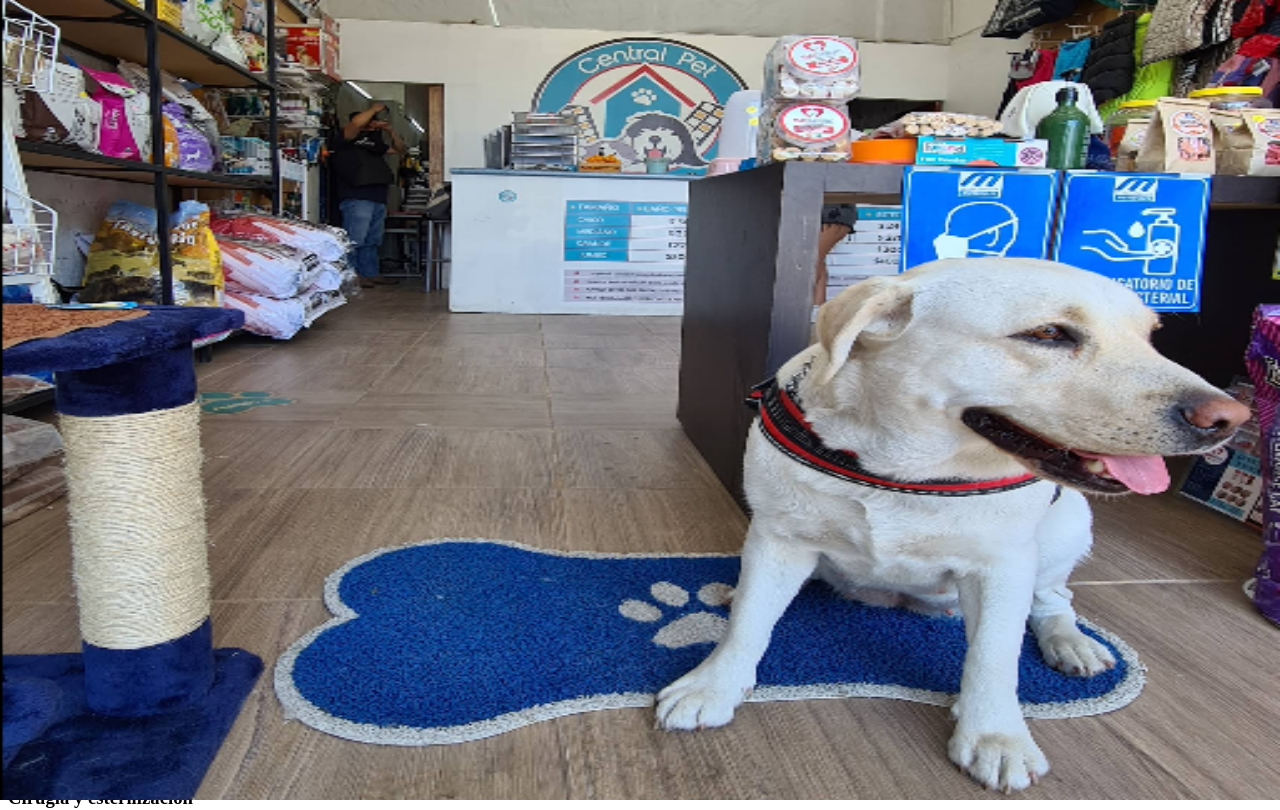
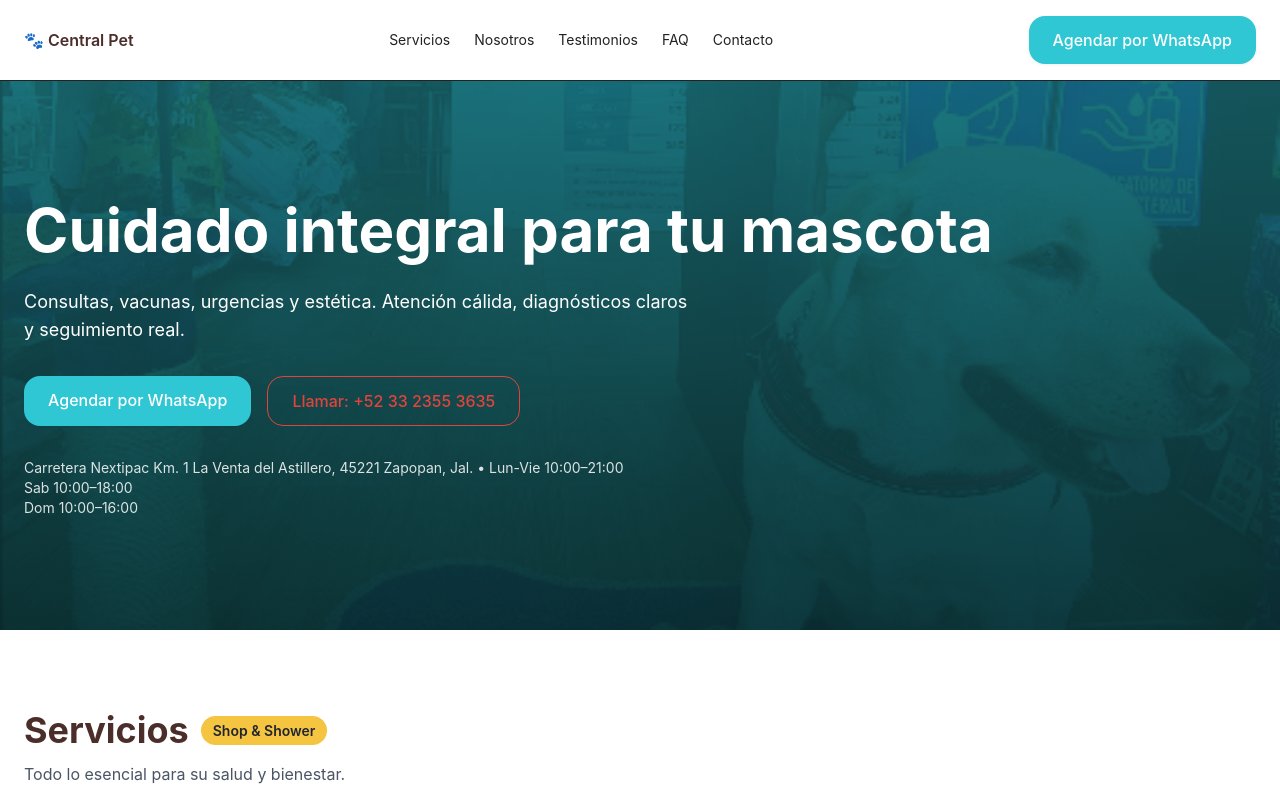
Before and after one commit to Abetar/central-pet-web, a Next.js app: page / in a window 1280 px wide. Shown: the top 810 px of the page. Built offline with nearby package versions, Linux system fonts and the light colour scheme.

Commit message:
Update globals.css

```diff
--- a/app/globals.css
+++ b/app/globals.css
@@ -1,5 +1,30 @@
-/* ===== Campos de formulario (tokens) ===== */
+@import "tailwindcss";
+
+/* =========================
+   TOKENS BASE (LIGHT MODE)
+   ========================= */
 :root {
+  /* Superficies y texto */
+  --background: #ffffff;
+  --surface:   #ffffff;  /* cartas/nav */
+  --surface-2: #f8fafc;
+  --foreground:#222222;  /* texto principal */
+  --muted:     #6b7280;  /* texto secundario */
+
+  /* Marca */
+  --color-primary:        #2EC7D3;  /* turquesa */
+  --color-primary-hover:  #1FAAB6;
+  --color-secondary:      #E3433B;  /* rojo */
+  --color-secondary-hover:#C7312A;
+  --color-brown:          #4B2E2A;  /* títulos/marcadores */
+  --color-accent:         #F5C542;  /* amarillo para tags */
+
+  /* Bordes y sombras (light) */
+  --border-color: rgba(0,0,0,0.08);
+  --shadow-sm:    0 1px 3px rgba(0,0,0,0.06);
+  --shadow-md:    0 4px 10px rgba(0,0,0,0.08);
+
+  /* Formularios (light) */
   --field-bg: #ffffff;
   --field-border: rgba(0,0,0,0.12);
   --field-text: #1f2937;          /* gris 800 */
@@ -8,22 +33,148 @@
   --field-focus: var(--color-primary);
   --label: #374151;               /* gris 700 */
   --help: #6b7280;                /* gris 500 */
+
+  --font-sans: Inter, ui-sans-serif, system-ui, Arial, sans-serif;
 }
 
+/* =========================
+   DARK MODE (según SO)
+   ========================= */
 @media (prefers-color-scheme: dark) {
   :root {
-    --field-bg: #0f1418;                  /* superficie oscura */
+    /* Superficies y texto */
+    --background: #0b0f12;   /* fondo base */
+    --surface:   #101418;    /* cartas/barras */
+    --surface-2: #0d1216;
+    --foreground:#f2f5f7;    /* texto principal claro */
+    --muted:     #c5ced8;    /* texto secundario claro */
+
+    /* Marca (ajustes para contraste) */
+    --color-primary:        #2EC7D3;
+    --color-primary-hover:  #5bd9e3;
+    --color-secondary:      #ff6a61;   /* rojo más luminoso */
+    --color-secondary-hover:#ff5146;
+    --color-brown:          #e8d5cf;   /* << reemplaza “chocolate” oscuro en dark */
+    --color-accent:         #ffd866;   /* amarillo más luminoso */
+
+    /* Bordes y sombras (dark) */
+    --border-color: rgba(255,255,255,0.12);
+    --shadow-sm:    0 1px 3px rgba(0,0,0,0.5);
+    --shadow-md:    0 8px 18px rgba(0,0,0,0.55);
+
+    /* Formularios (dark) */
+    --field-bg: #0f1418;
     --field-border: rgba(255,255,255,0.16);
-    --field-text: #e5e7eb;                /* gris 200 */
-    --field-placeholder: #9aa4af;         /* gris claro */
-    --field-ring: rgba(91,217,227,0.35);  /* turquesa más vivo */
+    --field-text: #e5e7eb;           /* gris 200 */
+    --field-placeholder: #9aa4af;    /* gris claro */
+    --field-ring: rgba(91,217,227,0.35);
     --field-focus: #5bd9e3;
-    --label: #e5e7eb;                     /* claro para labels */
+    --label: #e5e7eb;
     --help: #c5ced8;
   }
 }
 
-/* ===== Estilos del formulario (scope por .form) ===== */
+/* =========================
+   BASE
+   ========================= */
+html, body { height: 100%; }
+body {
+  background-color: var(--background);
+  color: var(--foreground);
+  font-family: var(--font-sans);
+  margin: 0;
+  -webkit-font-smoothing: antialiased;
+  text-rendering: optimizeLegibility;
+}
+
+/* Utilidades de contraste explícitas (por si las necesitas) */
+.text-on-dark { color: #ffffff; }
+.text-on-light { color: #222222; }
+
+/* =========================
+   BOTONES
+   ========================= */
+.btn-primary {
+  display: inline-block;
+  padding: 0.75rem 1.5rem;
+  border-radius: 1rem;
+  background-color: var(--color-primary);
+  color: #ffffff;
+  font-weight: 500;
+  border: none;
+  box-shadow: var(--shadow-sm);
+  transition: background-color .2s ease, box-shadow .2s ease, transform .1s ease;
+}
+.btn-primary:hover {
+  background-color: var(--color-primary-hover);
+  box-shadow: var(--shadow-md);
+  transform: translateY(-1px);
+}
+
+.btn-secondary {
+  display: inline-block;
+  padding: 0.75rem 1.5rem;
+  border-radius: 1rem;
+  border: 1px solid var(--color-secondary);
+  background-color: transparent;
+  color: var(--color-secondary);
+  font-weight: 500;
+  transition: background-color .2s ease, border-color .2s ease, color .2s ease;
+}
+.btn-secondary:hover {
+  /* mezcla ligera que funciona en light y dark */
+  background-color: color-mix(in oklab, var(--color-secondary), transparent 85%);
+}
+
+/* =========================
+   TARJETAS
+   ========================= */
+.card {
+  border-radius: 1rem;
+  border: 1px solid var(--border-color);
+  background-color: var(--surface);
+  padding: 1.5rem;
+  box-shadow: var(--shadow-sm);
+  transition: box-shadow .2s ease, transform .15s ease, border-color .2s ease, background-color .2s ease;
+}
+.card:hover {
+  box-shadow: var(--shadow-md);
+  transform: translateY(-2px);
+}
+
+/* =========================
+   TAG / BADGE
+   ========================= */
+.tag-accent {
+  display: inline-flex;
+  align-items: center;
+  padding: 0.25rem 0.75rem;
+  border-radius: 9999px;
+  font-size: 0.875rem;
+  font-weight: 600;
+  background-color: var(--color-accent);
+  color: #20262e; /* buen contraste en ambos modos */
+}
+
+/* =========================
+   TIPOGRAFÍA DE MARCA
+   ========================= */
+.heading-brown,
+.text-brown { color: var(--color-brown); }
+
+/* Links de acción (tel/whatsapp/maps) */
+a.link-action {
+  color: var(--color-secondary);
+  text-decoration: underline;
+}
+a.link-action:hover {
+  color: var(--color-secondary-hover);
+}
+
+/* =========================
+   FORMULARIOS
+   (usa <form class="form"> ... </form>)
+   ========================= */
 .form label {
   display: block;
   font-size: 0.875rem;
@@ -73,7 +224,7 @@
   margin-top: 0.25rem;
 }
 
-/* Autofill WebKit (evita amarillo) */
+/* Autofill WebKit (evita fondo amarillo) */
 .form input:-webkit-autofill,
 .form input:-webkit-autofill:hover,
 .form input:-webkit-autofill:focus {
```
